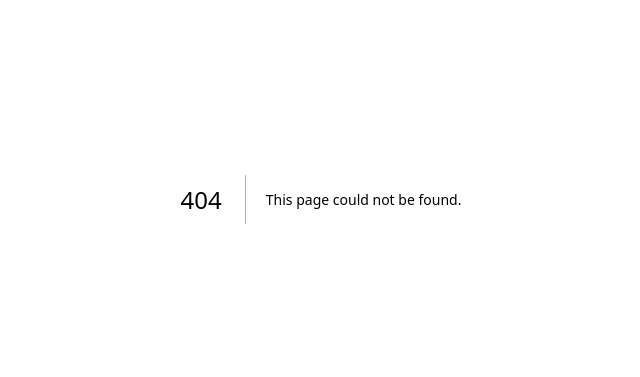
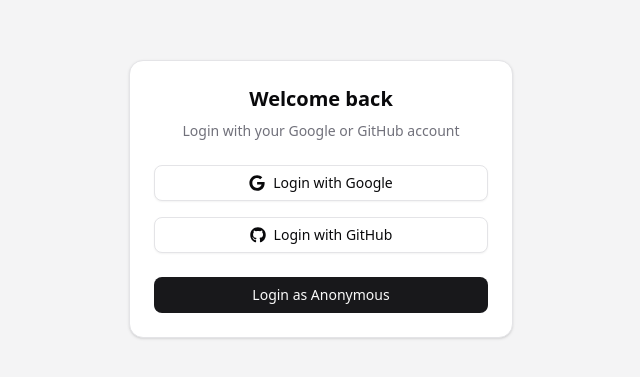
Before and after one commit to ruriko5/just3, a Next.js app: page /login in a window 1280 px wide. Before the commit this address had no page. Shown: the part 201-578 px from the top of the page, without its empty margins (319-959 px from the left). Built offline with nearby package versions, Linux system fonts and the light colour scheme; no server answers.

Commit message:
feat: login page

```diff
--- /dev/null
+++ b/app/login/page.tsx
@@ -0,0 +1,16 @@
+import { currentUser } from "@/auth/data";
+import { LoginForm } from "@/components/login-form";
+import { redirect } from "next/navigation";
+
+export default async function LoginPage() {
+  const user = await currentUser();
+  if (user) redirect("/");
+
+  return (
+    <div className="bg-muted flex min-h-svh flex-col items-center justify-center gap-6 p-6 md:p-10">
+      <div className="flex w-full max-w-sm flex-col gap-6">
+        <LoginForm />
+      </div>
+    </div>
+  );
+}
--- /dev/null
+++ b/auth/data.ts
@@ -0,0 +1,20 @@
+import "server-only";
+import { createClient } from "@/supabase/server";
+import { cache } from "react";
+import { redirect } from "next/navigation";
+
+export const currentUser = cache(async () => {
+  const supabase = await createClient();
+  const {
+    data: { user },
+  } = await supabase.auth.getUser();
+
+  return user;
+});
+
+export const verifyUser = cache(async () => {
+  const user = await currentUser();
+  if (!user) redirect("/login");
+
+  return user;
+});
--- /dev/null
+++ b/components/login-form.tsx
@@ -0,0 +1,54 @@
+import { cn } from "@/lib/utils";
+import { Button } from "@/components/ui/button";
+import {
+  Card,
+  CardContent,
+  CardDescription,
+  CardHeader,
+  CardTitle,
+} from "@/components/ui/card";
+import {
+  signInAnonymously,
+  signInWithGithub,
+  signInWithGoogle,
+} from "@/auth/actions";
+import { FaGithub, FaGoogle } from "react-icons/fa";
+
+export function LoginForm({
+  className,
+  ...props
+}: React.ComponentProps<"div">) {
+  return (
+    <div className={cn("flex flex-col gap-6", className)} {...props}>
+      <Card>
+        <CardHeader className="text-center">
+          <CardTitle className="text-xl">Welcome back</CardTitle>
+          <CardDescription>
+            Login with your Google or GitHub account
+          </CardDescription>
+        </CardHeader>
+        <CardContent>
+          <form>
+            <div className="grid gap-6">
+              <div className="flex flex-col gap-4">
+                <Button variant="outline" formAction={signInWithGoogle}>
+                  <FaGoogle />
+                  Login with Google
+                </Button>
+                <Button variant="outline" formAction={signInWithGithub}>
+                  <FaGithub />
+                  Login with GitHub
+                </Button>
+              </div>
+              <div className="grid gap-6">
+                <Button type="submit" formAction={signInAnonymously}>
+                  Login as Anonymous
+                </Button>
+              </div>
+            </div>
+          </form>
+        </CardContent>
+      </Card>
+    </div>
+  );
+}
--- /dev/null
+++ b/components/ui/button.tsx
@@ -0,0 +1,60 @@
+import * as React from "react"
+import { Slot } from "@radix-ui/react-slot"
+import { cva, type VariantProps } from "class-variance-authority"
+
+import { cn } from "@/lib/utils"
+
+const buttonVariants = cva(
+  "inline-flex items-center justify-center gap-2 whitespace-nowrap rounded-md text-sm font-medium transition-all disabled:pointer-events-none disabled:opacity-50 [&_svg]:pointer-events-none [&_svg:not([class*='size-'])]:size-4 shrink-0 [&_svg]:shrink-0 outline-none focus-visible:border-ring focus-visible:ring-ring/50 focus-visible:ring-[3px] aria-invalid:ring-destructive/20 dark:aria-invalid:ring-destructive/40 aria-invalid:border-destructive",
+  {
+    variants: {
+      variant: {
+        default: "bg-primary text-primary-foreground hover:bg-primary/90",
+        destructive:
+          "bg-destructive text-white hover:bg-destructive/90 focus-visible:ring-destructive/20 dark:focus-visible:ring-destructive/40 dark:bg-destructive/60",
+        outline:
+          "border bg-background shadow-xs hover:bg-accent hover:text-accent-foreground dark:bg-input/30 dark:border-input dark:hover:bg-input/50",
+        secondary:
+          "bg-secondary text-secondary-foreground hover:bg-secondary/80",
+        ghost:
+          "hover:bg-accent hover:text-accent-foreground dark:hover:bg-accent/50",
+        link: "text-primary underline-offset-4 hover:underline",
+      },
+      size: {
+        default: "h-9 px-4 py-2 has-[>svg]:px-3",
+        sm: "h-8 rounded-md gap-1.5 px-3 has-[>svg]:px-2.5",
+        lg: "h-10 rounded-md px-6 has-[>svg]:px-4",
+        icon: "size-9",
+        "icon-sm": "size-8",
+        "icon-lg": "size-10",
+      },
+    },
+    defaultVariants: {
+      variant: "default",
+      size: "default",
+    },
+  }
+)
+
+function Button({
+  className,
+  variant,
+  size,
+  asChild = false,
+  ...props
+}: React.ComponentProps<"button"> &
+  VariantProps<typeof buttonVariants> & {
+    asChild?: boolean
+  }) {
+  const Comp = asChild ? Slot : "button"
+
+  return (
+    <Comp
+      data-slot="button"
+      className={cn(buttonVariants({ variant, size, className }))}
+      {...props}
+    />
+  )
+}
+
+export { Button, buttonVariants }
--- /dev/null
+++ b/components/ui/card.tsx
@@ -0,0 +1,92 @@
+import * as React from "react"
+
+import { cn } from "@/lib/utils"
+
+function Card({ className, ...props }: React.ComponentProps<"div">) {
+  return (
+    <div
+      data-slot="card"
+      className={cn(
+        "bg-card text-card-foreground flex flex-col gap-6 rounded-xl border py-6 shadow-sm",
+        className
+      )}
+      {...props}
+    />
+  )
+}
+
+function CardHeader({ className, ...props }: React.ComponentProps<"div">) {
+  return (
+    <div
+      data-slot="card-header"
+      className={cn(
+        "@container/card-header grid auto-rows-min grid-rows-[auto_auto] items-start gap-2 px-6 has-data-[slot=card-action]:grid-cols-[1fr_auto] [.border-b]:pb-6",
+        className
+      )}
+      {...props}
+    />
+  )
+}
+
+function CardTitle({ className, ...props }: React.ComponentProps<"div">) {
+  return (
+    <div
+      data-slot="card-title"
+      className={cn("leading-none font-semibold", className)}
+      {...props}
+    />
+  )
+}
+
+function CardDescription({ className, ...props }: React.ComponentProps<"div">) {
+  return (
+    <div
+      data-slot="card-description"
+      className={cn("text-muted-foreground text-sm", className)}
+      {...props}
+    />
+  )
+}
+
+function CardAction({ className, ...props }: React.ComponentProps<"div">) {
+  return (
+    <div
+      data-slot="card-action"
+      className={cn(
+        "col-start-2 row-span-2 row-start-1 self-start justify-self-end",
+        className
+      )}
+      {...props}
+    />
+  )
+}
+
+function CardContent({ className, ...props }: React.ComponentProps<"div">) {
+  return (
+    <div
+      data-slot="card-content"
+      className={cn("px-6", className)}
+      {...props}
+    />
+  )
+}
+
+function CardFooter({ className, ...props }: React.ComponentProps<"div">) {
+  return (
+    <div
+      data-slot="card-footer"
+      className={cn("flex items-center px-6 [.border-t]:pt-6", className)}
+      {...props}
+    />
+  )
+}
+
+export {
+  Card,
+  CardHeader,
+  CardFooter,
+  CardTitle,
+  CardAction,
+  CardDescription,
+  CardContent,
+}
--- a/package.json
+++ b/package.json
@@ -9,6 +9,7 @@
     "lint": "eslint"
   },
   "dependencies": {
+    "@radix-ui/react-slot": "^1.2.3",
     "@supabase/ssr": "^0.7.0",
     "@supabase/supabase-js": "^2.75.0",
     "class-variance-authority": "^0.7.1",
@@ -17,6 +18,8 @@
     "next": "15.5.4",
     "react": "19.1.0",
     "react-dom": "19.1.0",
+    "react-icons": "^5.5.0",
+    "server-only": "^0.0.1",
     "tailwind-merge": "^3.3.1"
   },
   "devDependencies": {
```
Also changed, not shown: 1 other file (tests, documents, lock files or other folders).
